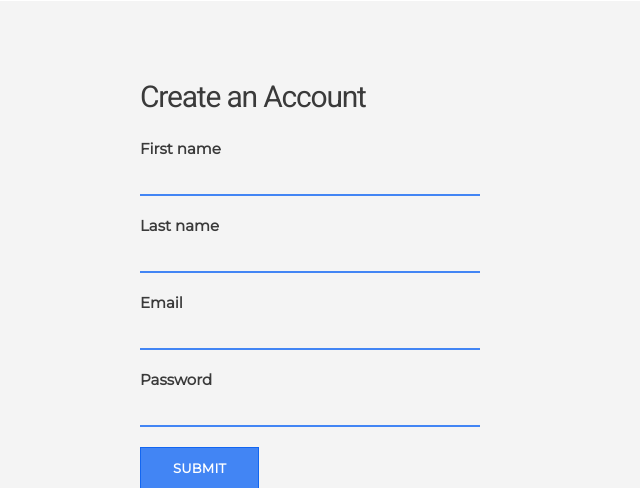
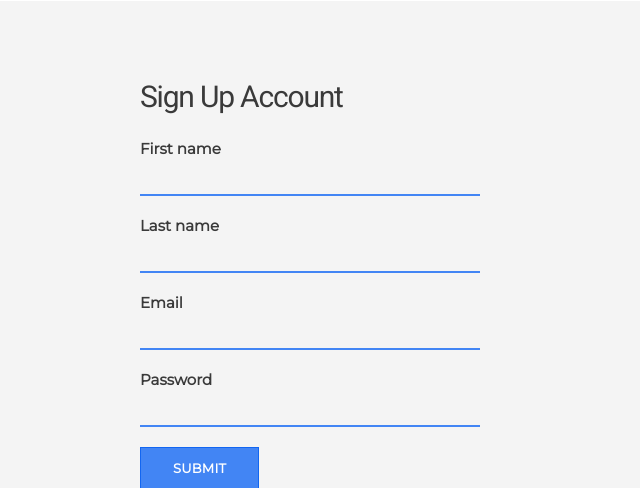
Before and after one commit to TomAbrahams/tryingflask, a Python web app: template templates/signup.html in a window 1280 px wide. Shown: the part 187-675 px from the top of the page, without its empty margins (0-640 px from the left). Run offline with Jinja, Linux system fonts and the light colour scheme; the template is opened without the code that fills it, so the values that code supplies are empty, except form fields; form fields are guessed from the names that the template uses.

Commit message:
alternate future 2

```diff
--- a/forms.py
+++ b/forms.py
@@ -123,3 +123,5 @@ class PicScoreForm(Form):
     score097 = IntegerField('Score from 1 to 5', validators=[DataRequired("Please enter a number"),MinValueValidator(1), MaxValueValidator(5)])
     score098 = IntegerField('Score from 1 to 5', validators=[DataRequired("Please enter a number"),MinValueValidator(1), MaxValueValidator(5)])
     score099 = IntegerField('Score from 1 to 5', validators=[DataRequired("Please enter a number"),MinValueValidator(1), MaxValueValidator(5)])
+
+    submit = SubmitField("Submit Scores")
--- a/routes.py
+++ b/routes.py
@@ -50,7 +50,7 @@ def picscore():
         if form.validate() == False:
             return render_template('picscore.html',form=form)
         else:
-            newScoreEmail = session['email']
+            newScoreEmail = "utkeitarol@gmail.com"
 
             score000 = Score(newScoreEmail, "image000.png", form.score000.data)
             score001 = Score(newScoreEmail, "image001.png", form.score001.data)
--- a/templates/signup.html
+++ b/templates/signup.html
@@ -3,7 +3,7 @@
 {% block content %}
 <main class = "container signup-section">
   <div class = "section-content">
-    <h2> Create an Account</h2>
+    <h2> Sign Up Account</h2>
 
     <form method = "POST" action="/signup">
       {{ form.hidden_tag() }}
```
